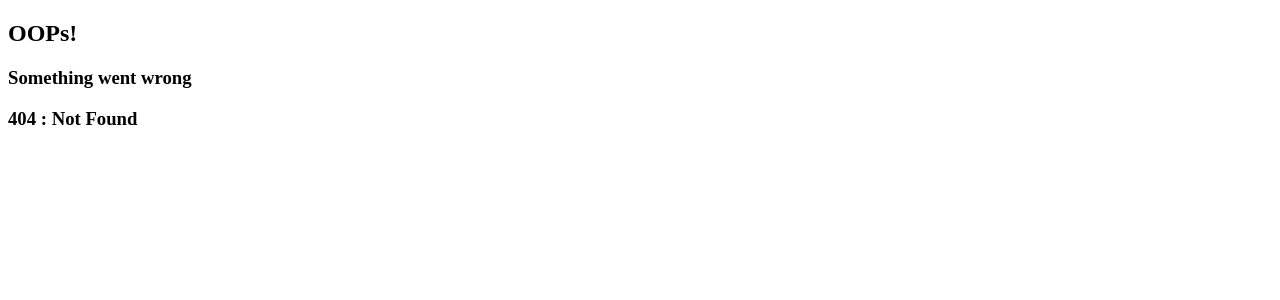
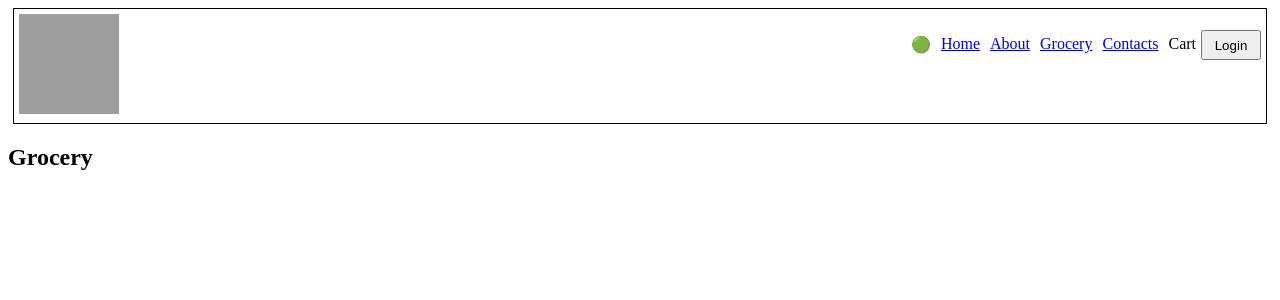
Before and after one commit to ReddyDivya/rd-namaste-react, a React (Vite) app: page /grocery in a window 1280 px wide. Before the commit this address had no page. Shown: the top 300 px of the page. Built offline with nearby package versions, Linux system fonts and the light colour scheme; grey boxes are pictures that could not be loaded.

Commit message:
lazy-loading

```diff
--- a/src/App.js
+++ b/src/App.js
@@ -1,29 +1,25 @@
-import React from 'react';
+import React, {lazy, Suspense} from 'react';
 import { createRoot } from 'react-dom/client';
 import Header from "./components/Header";
 import Body from "./components/Body";
 import About from "./components/About";
 import Error from "./components/Error";
 import Contacts from "./components/Contacts";
+import Loading from './components/Loading';
 import RestaurantMenu from "./components/RestaurantMenu";
-
 import { createBrowserRouter, RouterProvider, Outlet } from 'react-router-dom';
 
-/*
-    1. Header
-        - Logo
-        - Nav Items
-    2. Body
-        - Search
-        - Restaurant Card
-    3. Footer
-        - Copyright
-        - Links
-        - Address
-        - Contact
-*/
+//on demand lazy loading while clicking on Grocery for making it as a small bundler, check it in dist folder
+const Grocery = lazy(() => import("./components/Grocery"));
 
 const AppLayout = () => {
+    /*
+    lazy loading (or) code splitting (or) chunking (or)
+    dynamic bundling (or) on demand loading (or)
+
+    lazy lets you defer loading component’s code until it is rendered for the first time.
+    dynamic import with the path
+    */
     return <div className="app">
         <Header/>
         <Outlet/>
@@ -46,11 +42,17 @@ const appRouter = createBrowserRouter([
                 element: <About/>,
             },
             {
+                path: "/grocery",
+                element: <Suspense fallback={<Loading/>}>
+                    <Grocery/>
+                </Suspense>,
+            },
+            {
                 path: "/contacts",
                 element: <Contacts/>,
             },
             {
-                path: "/restaurant/:resId", //: - used for dynamic routing (resId is a param which differentiates the restaurants)
+                path: "/restaurant/:resId", //: used for dynamic routing (resId is a param which differentiates the restaurants)
                 element: <RestaurantMenu/>
             },
         ],
--- /dev/null
+++ b/src/components/Grocery.jsx
@@ -0,0 +1,7 @@
+const Grocery = () => {
+    return(<div>
+        <h2>Grocery</h2>
+    </div>)
+}
+
+export default Grocery;
--- a/src/components/Header.jsx
+++ b/src/components/Header.jsx
@@ -24,6 +24,9 @@ const Header = () => {
                     <Link to="/about">About</Link>
                 </li>
                 <li>
+                    <Link to="/grocery">Grocery</Link>
+                </li>
+                <li>
                     <Link to="/contacts">Contacts</Link>
                 </li>
                 <li>Cart</li>
--- /dev/null
+++ b/src/components/Loading.jsx
@@ -0,0 +1,3 @@
+export default function Loading() {
+    return <p><i>Loading...</i></p>;
+  }
```
